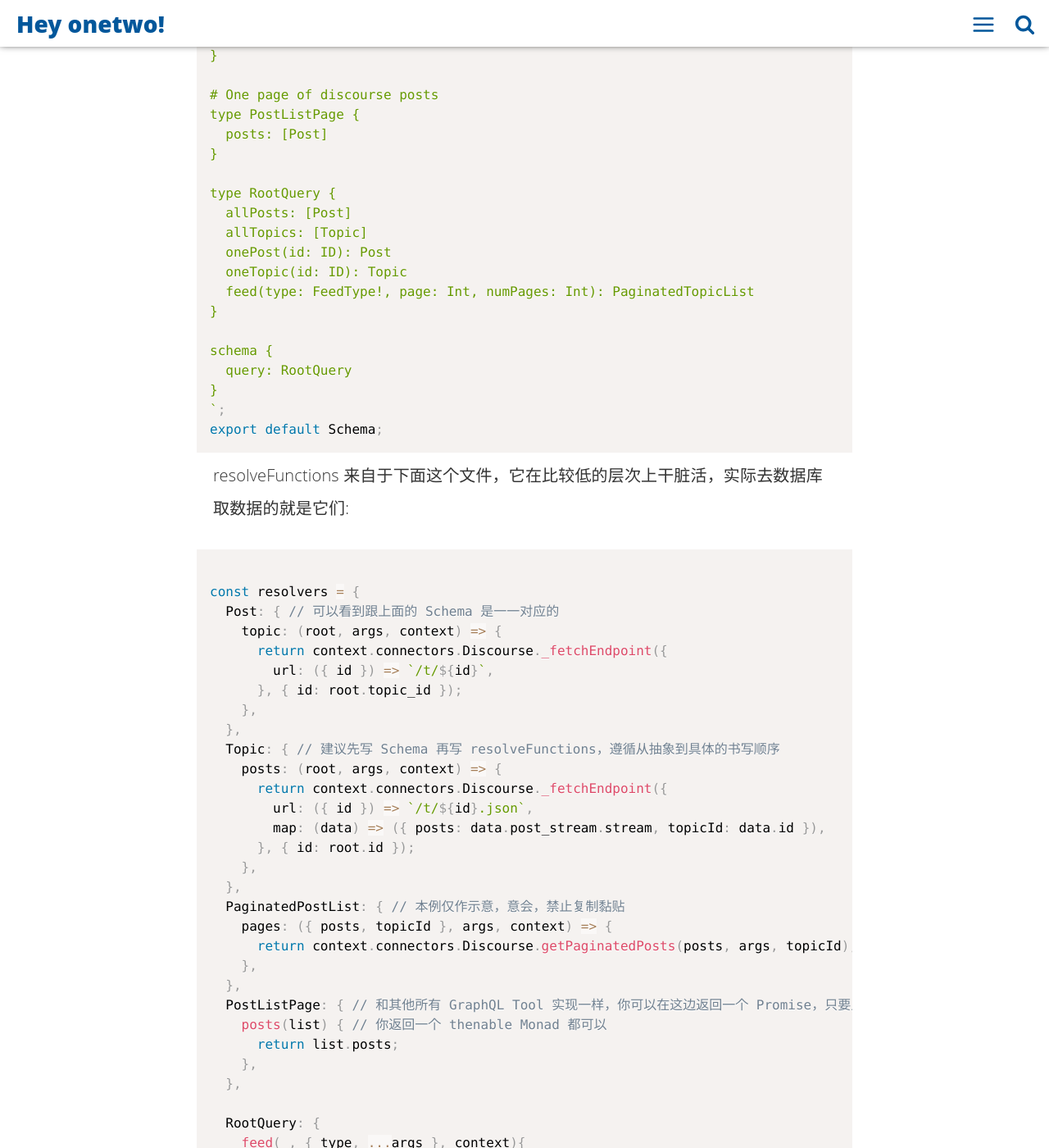
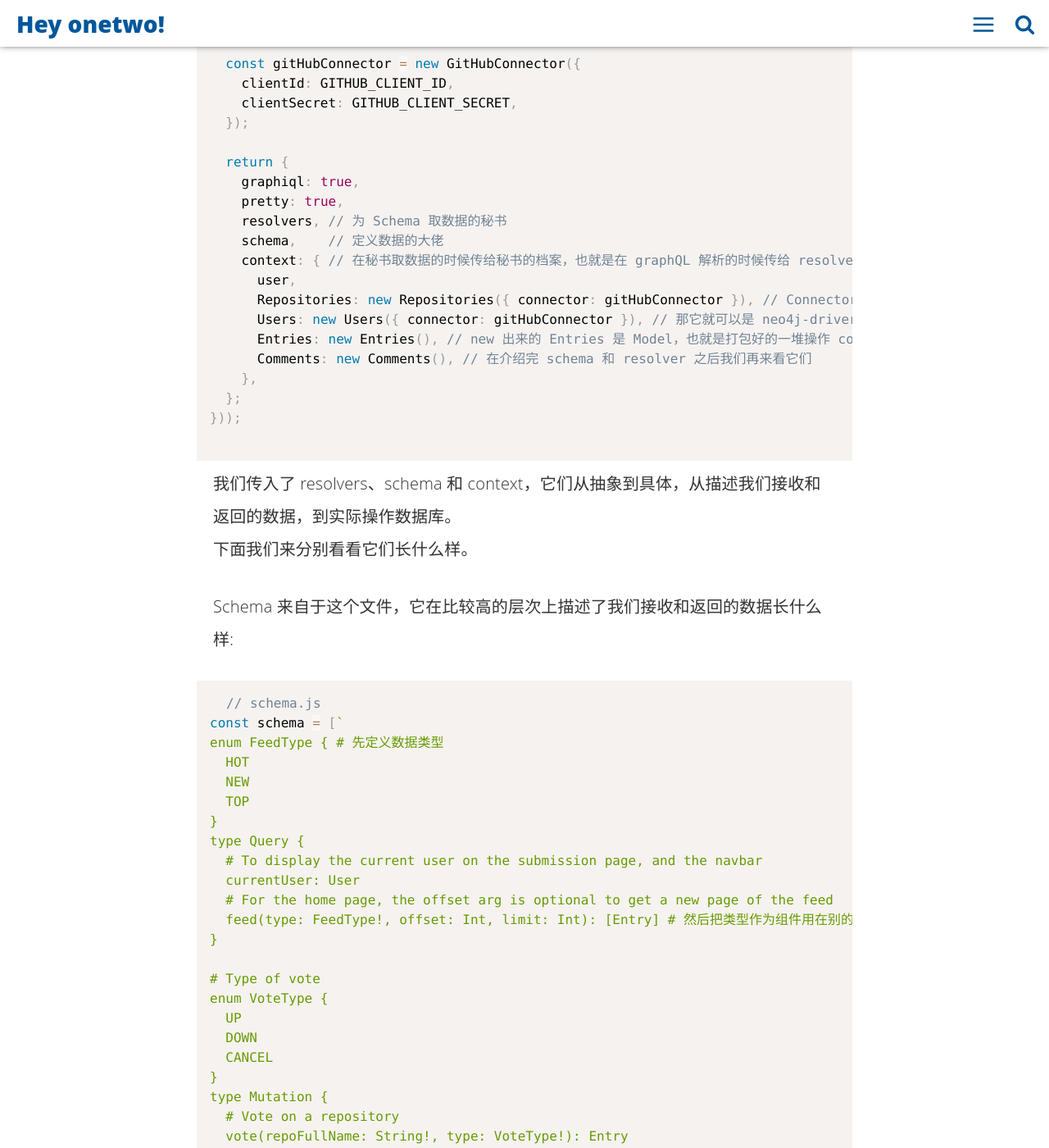
Before and after one commit to linonetwo/linonetwo.github.io, a Jekyll site: the page built from _posts/2016-08-04-Meteor新出的数据框架APOLLO.md, in a window 1280 px wide and 1400 px high, scrolled down 5132 px. Shown: the whole window at 82% size. Built offline with Jekyll 4.4.1, drawn with Linux system fonts in a browser that asks for light colours; comment, search, counter and statistics services are not loaded; some of the changed text lies outside the part shown.

Commit message:
update code in examples

````diff
--- a/_posts/2016-08-04-Meteor新出的数据框架APOLLO.md
+++ b/_posts/2016-08-04-Meteor新出的数据框架APOLLO.md
@@ -29,191 +29,251 @@
 它的书写流程从 UI 开始:
 
 ```javascript
+// Feed.js
+class Feed extends React.Component {
+  constructor() {
+    super();
+  }
 
-const Feed = ({ params, feed, loading, loginToken }) => {
-  const needsLogin = !loginToken && _.includes(['new', 'unread'], params.type);
+  render() {
+    const { data, mutations } = this.props;
 
-  return (
-    <div>
-      { needsLogin && <div className="needs-login">Please log in to see this page.</div> }
-      { feed.loading && <CircularProgress /> }
-      { !feed.loading && !needsLogin &&
-        feed.result.feed.pages.map((page) => <FeedPage page={page} />) }
-    </div>
-  );
+    static propTypes = {
+      data: React.PropTypes.object,
+      mutations: React.PropTypes.object,
+    };
+
+    return (
+      <div>
+        <FeedContent
+          entries={data.feed || []}
+          currentUser={data.currentUser}
+          onVote={(...args) => mutations.vote(...args)}
+        />
+      </div>
+    );
+  }
 }
 
 // 然后声明式地，告诉 APOLLO 你需要什么数据
 
 const FeedWithData = connect({
-  mapQueriesToProps({ ownProps, state }) {
-    return {
-      feed: {
-        query: `
-          query getFeed($type: FeedType!) {
-            feed(type: $type) {
-              pages {    // 这边用花括号把 topics 括起来，意思是返回的是 {topics: {id, title}} 这样的对象的数组，保存在 pages 里
-                topics { // 可以回到上面看看，pages 数据内的成员都传给了 <FeedPage page={page} />
-                  id     // 这是每次 query 中不变的结构
-                  title
-                }
+  mapQueriesToProps: ({ ownProps }) => ({
+    data: { // 上面 const { data, mutations } = this.props 中的 data 就是来自于这里
+      query: gql`
+        query Feed($type: FeedType!, $offset: Int, $limit: Int) {
+          currentUser { // 这个对应于上面的 data.currentUser，也就是说 currentUser 会作为 data 对象的一个 key
+            login
+          }
+          feed(type: $type, offset: $offset, limit: $limit) { // 这个对应于上面的 data.feed
+            createdAt
+            commentCount
+            score
+            id
+            postedBy {
+              login
+              html_url
+            }
+            vote {
+              vote_value
+            }
+            repository {
+              name
+              full_name
+              description
+              html_url
+              stargazers_count
+              open_issues_count
+              created_at
+              owner {
+                avatar_url
               }
             }
           }
-        `,
-        variables: {
-          type: ownProps.params.type.toUpperCase(), // 对应 query getFeed($type: FeedType!) 中的 $type，这是 query 中可以定制的部分
         }
-      }
-    }
-  },
-  mapStateToProps(state) {
-    return {
-      loginToken: state.loginToken,
-    };
-  },
+      `,
+      variables: {
+        type: (
+          ownProps.params &&
+          ownProps.params.type &&
+          ownProps.params.type.toUpperCase()
+        ) || 'TOP',
+        offset: 0,
+        limit: itemsPerPage,
+      },
+      forceFetch: true,
+    },
+  }),
+
+  mapMutationsToProps: () => ({
+    vote: (repoFullName, type) => ({ // 上面的 onVote={(...args) => mutations.vote(...args)} 中的 mutations.vote 就是来自这里
+      mutation: gql`
+        mutation vote($repoFullName: String!, $type: VoteType!) {
+          vote(repoFullName: $repoFullName, type: $type) {
+            score
+            id
+            vote {
+              vote_value
+            }
+          }
+        }
+      `,
+      variables: {
+        repoFullName,
+        type,
+      },
+    }),
+  }),
 })(Feed);
+export default FeedWithData;
 ```
 
 接下来 APOLLO 会自动处理 Minimize、Augment、Fetch 的部分，只要实现告诉 APOLLO 你的服务器地址，它就会找出真正需要更新的界面对应的那一小部分请求，处理 GraphQL Schema Decorators，发给服务端。
 
 下面再看看服务端怎么回应我们的请求。
 ![data flow 2](http://docs.apollostack.com/assets/client-diagrams/4-normalize.png)
+
 先用 express、HAPI、Connect 或 koa 接收一下发来的 JSON 格式的请求:
 
 ```javascript
+// server.js
+import { schema, resolvers } from './schema';
+import { GitHubConnector } from './github/connector'; // 取数据用的小弟
 
-app.use('/graphql', (req, res, next) => {
-  return apolloServer({
-    schema: Schema, // 里面写着我们接收什么格式的请求，返回什么结构的数据
-    resolvers: resolveFunctions,
-    connectors: Connectors,
+app.use('/graphql', apolloServer((req) => {
+
+  const gitHubConnector = new GitHubConnector({
+    clientId: GITHUB_CLIENT_ID,
+    clientSecret: GITHUB_CLIENT_SECRET,
+  });
+
+  return {
     graphiql: true,
-    // TODO: obviously don't do this statically. take it from req...
-    context: {
-      loginToken: req.headers.authorization
+    pretty: true,
+    resolvers, // 为 Schema 取数据的秘书
+    schema,    // 定义数据的大佬
+    context: { // 在秘书取数据的时候传给秘书的档案，也就是在 graphQL 解析的时候传给 resolvers 的一个参数
+      user,
+      Repositories: new Repositories({ connector: gitHubConnector }), // Connector 就是数据库驱动，比如你用 Neo4j
+      Users: new Users({ connector: gitHubConnector }), // 那它就可以是 neo4j-driver 再包装一下的结果，所以 Connector 可以在多个项目之间复用
+      Entries: new Entries(), // new 出来的 Entries 是 Model，也就是打包好的一堆操作 connector 的函数
+      Comments: new Comments(), // 在介绍完 schema 和 resolver 之后我们再来看它们
     },
-    allowUndefinedInResolve: false,
-    printErrors: true,
-  })(req, res, next);
-});
+  };
+}));
 
 ```
+
+我们传入了 resolvers、schema 和 context，它们从抽象到具体，从描述我们接收和返回的数据，到实际操作数据库。
+下面我们来分别看看它们长什么样。
+
 Schema 来自于这个文件，它在比较高的层次上描述了我们接收和返回的数据长什么样:
-schema.js
 
 ```javascript
-
-const Schema = `
-# A discourse Post
-type Post {
-  id: Int
-  created_at: String // 巴拉巴拉一大堆
-  cooked: String
-  updated_at: String
-  reply_count: Int
-  reads: Int
-  score: Int
-  version: Int
-  can_edit: Boolean
-  can_delete: Boolean
-  can_recover: Boolean
-  can_wiki: Boolean
-  raw: String
-  wiki: Boolean
-  user_id: Int
-  category_id: Int
-  username: String
-  topic: Topic
+// schema.js
+const schema = [`
+enum FeedType { # 先定义数据类型
+  HOT
+  NEW
+  TOP
 }
-# A discourse Topic
-type Topic {
-  id: String
-  title: String // 也巴拉巴拉一大堆，略。具体要写什么，这个有趣的问题留给读者作为证明
-  posts: PaginatedPostList
+type Query {
+  # To display the current user on the submission page, and the navbar
+  currentUser: User
+  # For the home page, the offset arg is optional to get a new page of the feed
+  feed(type: FeedType!, offset: Int, limit: Int): [Entry] # 然后把类型作为组件用在别的类型里，就像 React 一样
 }
 
-# A paginated list of posts
-type PaginatedPostList {
-  pages(page: Int, numPages: Int): [PostListPage]
+# Type of vote
+enum VoteType {
+  UP
+  DOWN
+  CANCEL
 }
-
-# One page of discourse posts
-type PostListPage {
-  posts: [Post]
+type Mutation {
+  # Vote on a repository
+  vote(repoFullName: String!, type: VoteType!): Entry
 }
-
-type RootQuery {
-  allPosts: [Post]
-  allTopics: [Topic]
-  onePost(id: ID): Post
-  oneTopic(id: ID): Topic
-  feed(type: FeedType!, page: Int, numPages: Int): PaginatedTopicList
+schema {
+  query: Query
+  mutation: Mutation
 }
-
-schema {
-  query: RootQuery
-}
-`;
-export default Schema;
+`];
+export schema;
 ```
 
-resolveFunctions 来自于下面这个文件，它在比较低的层次上干脏活，实际去数据库取数据的就是它们:
+resolvers 来自于下面这个对象，我们把它也放在 Schema.js 里，它在比较低的层次上干脏活，实际去数据库取数据的就是它们。之所以它也被放在 Schema.js 里，是因为 schema 定义了获取、改变数据需要什么样格式的输入输出，而 resolvers 就是在 js 的层面上实现了这一点，放在一起好参照、修改:
 
 ```javascript
+// schema.js
+const resolvers = {
+  Query: {
+    currentUser(_, __, context) { // 上面 app.use('/graphql', apolloServer((req) => { 那边返回了一个 context ，就会传到这
+      return context.user;
+    },
+    feed(_, { type, offset, limit }, context) {
+      const protectedLimit = (limit < 1 || limit > 10) ? 10 : limit;
 
-const resolvers = {
-  Post: { // 可以看到跟上面的 Schema 是一一对应的
-    topic: (root, args, context) => {
-      return context.connectors.Discourse._fetchEndpoint({
-        url: ({ id }) => `/t/${id}`,
-      }, { id: root.topic_id });
+      return context.Entries.getForFeed(type, offset, protectedLimit);
     },
   },
-  Topic: { // 建议先写 Schema 再写 resolveFunctions，遵循从抽象到具体的书写顺序
-    posts: (root, args, context) => {
-      return context.connectors.Discourse._fetchEndpoint({
-        url: ({ id }) => `/t/${id}.json`,
-        map: (data) => ({ posts: data.post_stream.stream, topicId: data.id }),
-      }, { id: root.id });
+  Mutation: {
+    vote(_, { repoFullName, type }, context) {
+      if (! context.user) {
+        throw new Error('Must be logged in to vote.');
+      }
+      const voteValue = {
+        UP: 1,
+        DOWN: -1,
+        CANCEL: 0,
+      }[type];
+
+      return context.Entries.voteForEntry( // 这边就是在操作数据库了，你应该也看出来了，所谓 Mutation 就是 CRUD 中的 CUD 三类操作的统称
+        repoFullName,
+        voteValue,
+        context.user.login
+      ).then(() => (
+        context.Entries.getByRepoFullName(repoFullName)
+      ));
     },
   },
-  PaginatedPostList: { // 本例仅作示意，意会，禁止复制黏贴
-    pages: ({ posts, topicId }, args, context) => {
-      return context.connectors.Discourse.getPaginatedPosts(posts, args, topicId);
-    },
-  },
-  PostListPage: { // 和其他所有 GraphQL Tool 实现一样，你可以在这边返回一个 Promise，只要里面装着的对象格式与 Schema 里定义的相同
-    posts(list) { // 你返回一个 thenable Monad 都可以
-      return list.posts;
-    },
-  },
+};
+export resolvers;
+```
 
-  RootQuery: {
-    feed(_, { type, ...args }, context){
-      return context.connectors.Discourse.getPagesWithParams(`/${type.toLowerCase()}`, args);
-    },
-    allPosts: (_, args, context) => {
-      return context.connectors.Discourse._fetchEndpoint({
-        url: '/posts',
-        map: (data) => data.latest_posts,
-      }, args);
-    },
-    allTopics() {
-      throw new Error('AuthenticatedQuery.oneCategory not implemented'); // 例子来自官网，作者好像跑去写 APOLLO 本体了，例子就嗷嗷待哺等 PR
-    },
+而 Connectors 来自图下面的这个文件，resolveFunctions 通过它来与数据库沟通。
+比如说我们项目中用到了 MongoDB 和 MySQL 的话，我们可以用 APOLLO 社区里分享的，别人写的 SQL connector 和 MongoDB connector 来连接数据库，然后在 Authors 和 Posts 两个 Model 里面使用它们，进行再一次抽象，这样在 Schema.js 里我们就不用再关心使用的是什么数据库了，完美解耦。
+![Model and Connectors](https://github.com/apollostack/graphql-tools/raw/master/connector-model-diagram.png)
 
-    onePost: (_, args, context) => {
-      return context.connectors.Discourse._fetchEndpoint({
-        url: ({ id }) => `/posts/${id}`,
-      }, args);
-    },
-    oneTopic: (_, args, context) => {
-      return context.connectors.Discourse._fetchEndpoint({
-        url: ({ id }) => `/t/${id}`,
-      }, args);
-    },
+希望你还记得，我们上面传了一个 context 给 APOLLO 服务器中间件:
+```javascript
+// from server.js
+context: { // 在秘书取数据的时候传给秘书的档案，也就是在 graphQL 解析的时候传给 resolvers 的一个参数
+  user,
+  Repositories: new Repositories({ connector: gitHubConnector }), // Connector 就是数据库驱动，比如你用 Neo4j
+  Users: new Users({ connector: gitHubConnector }), // 那它就可以是 neo4j-driver 再包装一下的结果，所以 Connector 可以在多个项目之间复用
+  Entries: new Entries(), // new 出来的 Entries 是 Model，也就是打包好的一堆操作 connector 的函数
+  Comments: new Comments(), // 在介绍完 schema 和 resolver 之后我们再来看它们
+},
+```
+
+由于在我们使用的示例代码中只用到了 `context.Entries.getByRepoFullName(repoFullName)` ，没用到 Repositories 和 Users，我们分开介绍一下 gitHubConnector（connector）和 Entries（Model）。
+
+```javascript
+// gitHubConnector.js
+export class GitHubConnector {
+  constructor({ clientId, clientSecret } = {}) {
+    this.loader = new DataLoader(this.fetch.bind(this), {
+      // The GitHub API doesn't have batching, so we should send requests as
+      // soon as we know about them
+      batch: false,
+    });
   }
-};
-export default resolvers;
+
+  get(path) {
+    return this.loader.load(GITHUB_API_ROOT + path);
+  }
+
+  // ... 还有一些我们暂时用不到的函数
+}
 ```
````
